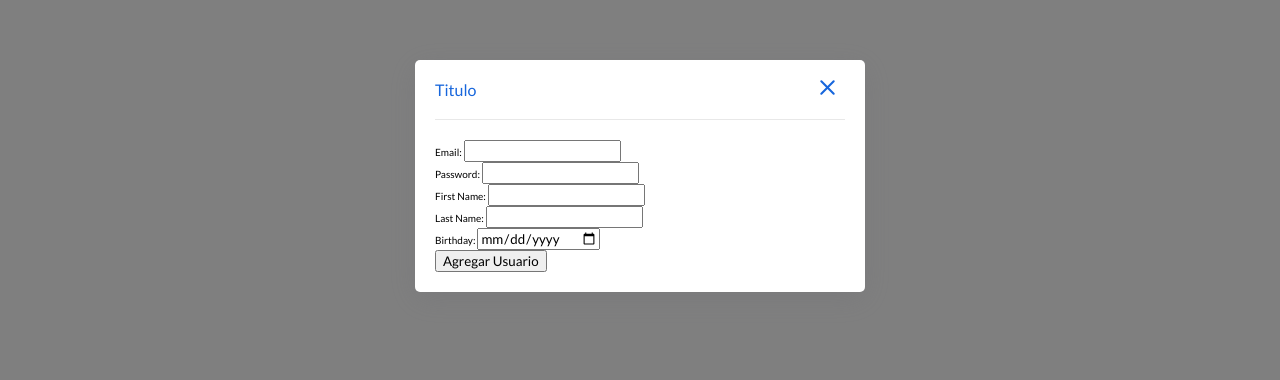
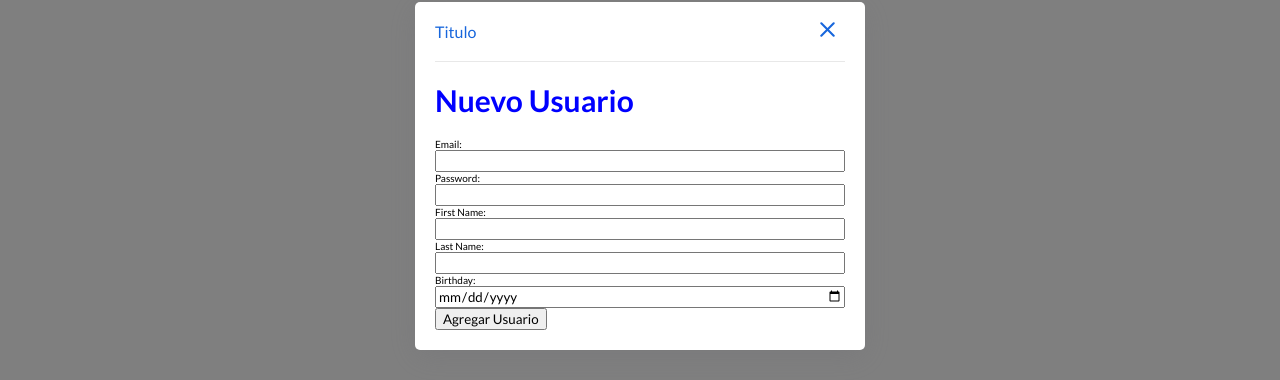
Before and after one commit to MemoSan27/react-crud-own, a React (Vite) app: page / in a window 1280 px wide. Both pictures are taken after a click on the button "Crear un nuevo usuario". Shown: the part 224-604 px from the top of the page. Built offline with nearby package versions, Linux system fonts and the light colour scheme; no server answers.

Commit message:
initializing styles

```diff
--- a/src/App.jsx
+++ b/src/App.jsx
@@ -16,7 +16,7 @@ function App() {
     getUsers('/users');
   }, []);
 
-  console.log(users);
+
 
   return (
     <div>
@@ -38,7 +38,9 @@ function App() {
           <FormUser
             createUser={createUser}
             infoUpdate={infoUpdate}
+            updateUser={updateUser}
             setIsModalOpen={setIsModalOpen}
+            setInfoUpdate={setInfoUpdate}
           />
 
       </Modal>
--- a/src/components/FormUser.jsx
+++ b/src/components/FormUser.jsx
@@ -1,8 +1,9 @@
 import { useEffect } from "react";
 import { useForm } from "react-hook-form"
+import '../css/FormUser.css'
 
 
-const FormUser = ({ createUser, infoUpdate, setIsModalOpen }) => {
+const FormUser = ({ createUser, infoUpdate, setIsModalOpen, updateUser, setInfoUpdate }) => {
 
   const { register, reset, handleSubmit } = useForm();
 
@@ -11,7 +12,12 @@ const FormUser = ({ createUser, infoUpdate, setIsModalOpen }) => {
   },[infoUpdate])
 
   const submit = (data) => {
-    createUser('/users', data);
+    if(infoUpdate){
+      updateUser('/users', infoUpdate.id, data);
+      setInfoUpdate();
+    }else{
+      createUser('/users', data);
+    }
     reset({
         email: '',
         password: '',
@@ -23,7 +29,8 @@ const FormUser = ({ createUser, infoUpdate, setIsModalOpen }) => {
   }
 
   return (
-    <div>
+    <div className="form">
+        <h1 className="form__title"> { infoUpdate ? 'Editar Usuario' : 'Nuevo Usuario' }</h1>
         <form onSubmit={handleSubmit(submit)}>
             <label>
                 Email: <input {...register('email')} type="email" required/>
--- /dev/null
+++ b/src/css/FormUser.css
@@ -0,0 +1,9 @@
+input{
+    display: block;
+    width: 100%;
+}
+.form__title{
+    font-size: 3rem;
+    color: blue;
+    margin-bottom: 2rem;
+}
--- a/src/hooks/useCrud.js
+++ b/src/hooks/useCrud.js
@@ -39,9 +39,12 @@ const useCrud = (baseUrl) => {
     //UPDATE
     const updateApi = (path, id, data) => {
         const url = `${baseUrl}${path}/${id}/`
-        axios.patch(url)
-        .then()
-        .catch()
+        axios.patch(url, data)
+        .then( res => {
+            console.log(res.data)
+            setInfoApi( infoApi.map( item => item.id === id ? res.data : item))
+        })
+        .catch( err => console.log(err))
     }
 
     return [ infoApi, getApi, postApi, deleteApi, updateApi ]
```
